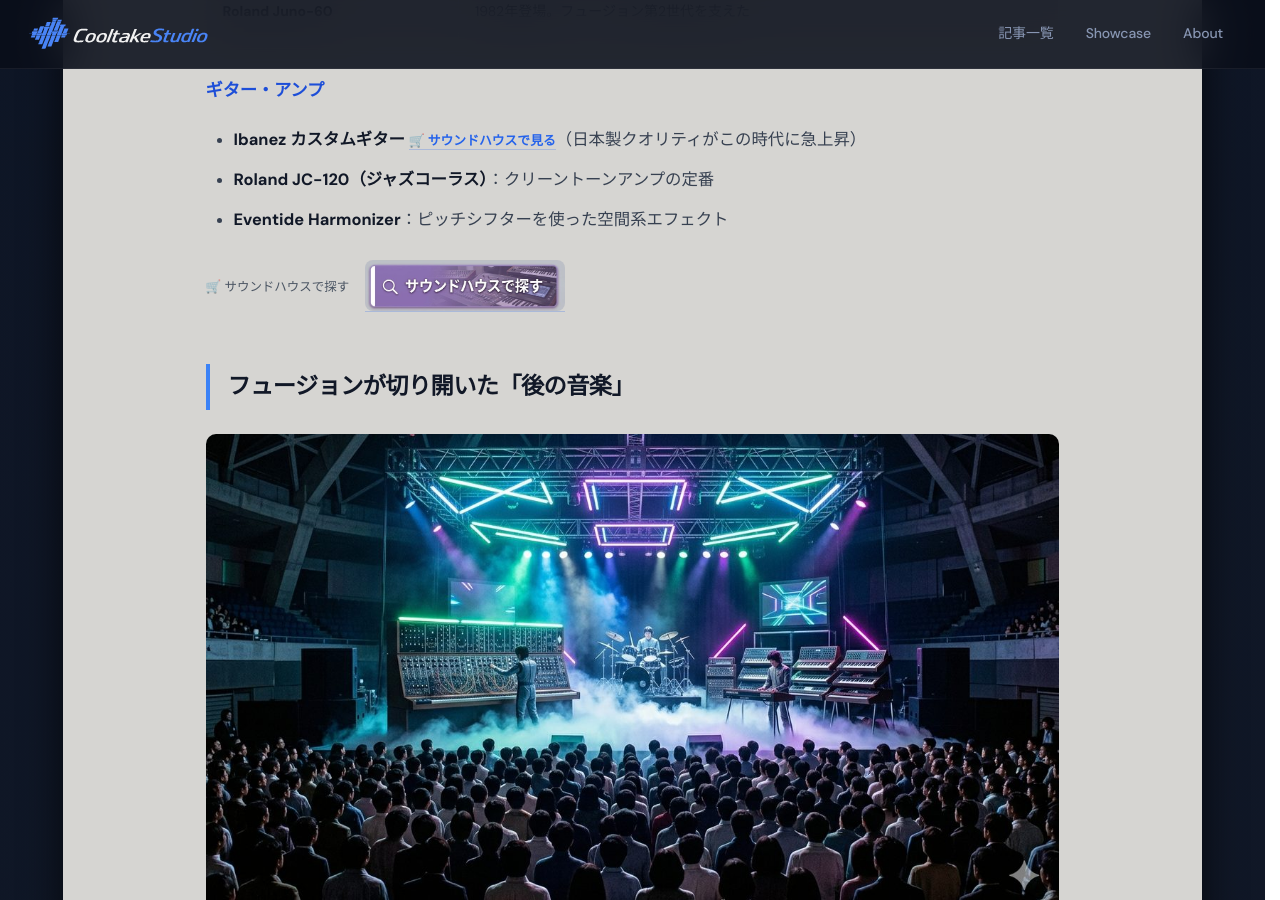
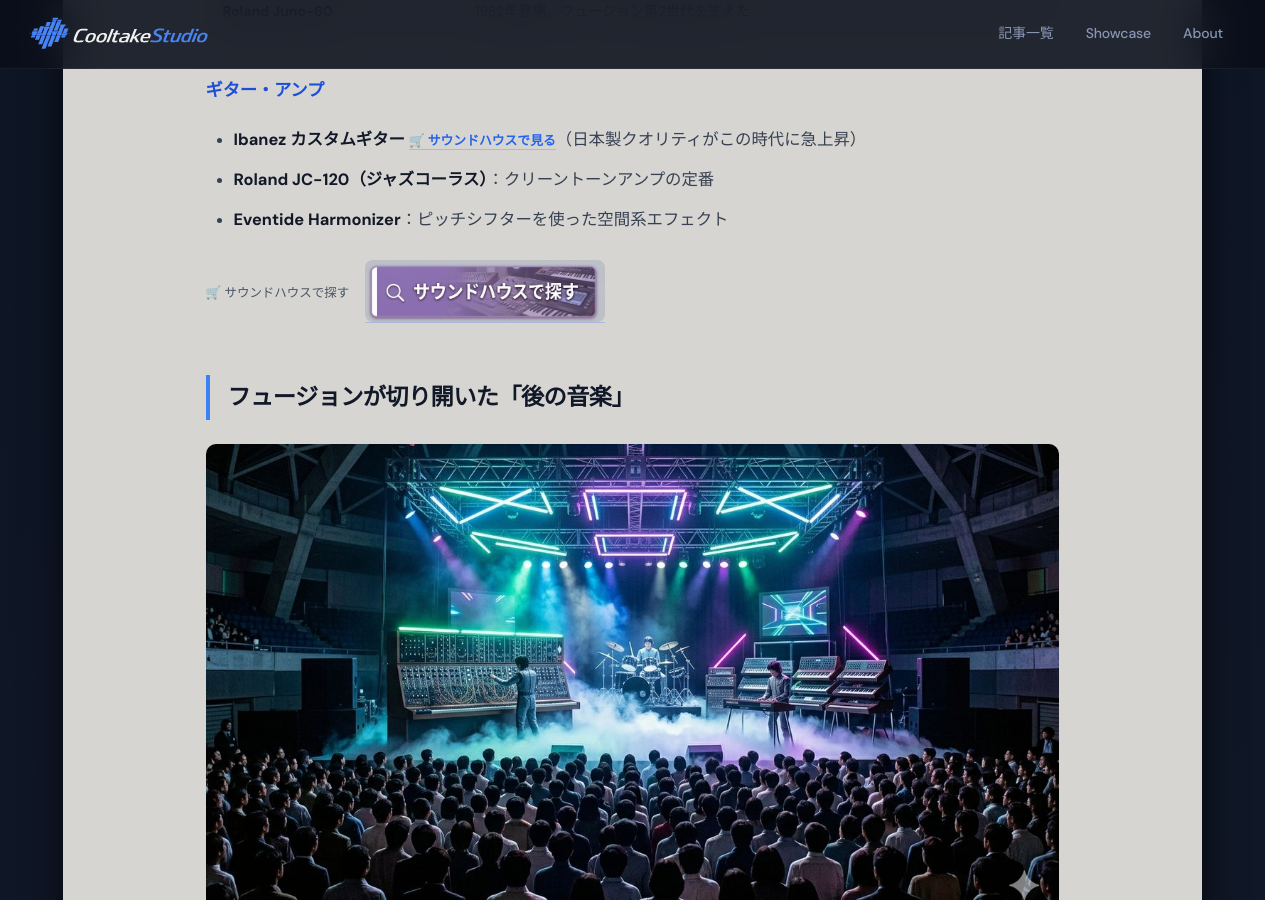
Before and after one commit to cooltake/cooltake-staging, a Jekyll site: the page built from _posts/2026-05-30-japan-music-09-fusion-jazz.md, in a window 1280 px wide and 900 px high, scrolled down 3840 px. Built offline with Jekyll 4.4.1, drawn with Linux system fonts in a browser that asks for light colours; some web fonts are replaced.

Commit message:
style: flex horizontal buttons + larger width in 2026-05-30-japan-music-09-fusion-jazz.md

```diff
--- a/_posts/2026-05-30-japan-music-09-fusion-jazz.md
+++ b/_posts/2026-05-30-japan-music-09-fusion-jazz.md
@@ -95,7 +95,7 @@ T-SQUAREの「TRUTH」（1987年）は、日本フュージョン史上最も有
 
 <div style="display:flex;gap:1rem;flex-wrap:wrap;align-items:center;margin:.8rem 0;">
 <span style="display:block;font-size:.78rem;color:#4b5563;margin-bottom:3px;margin-top:6px;">🛒 サウンドハウスで探す</span>
-<a href="https://h.accesstrade.net/sp/cc?rk=01001xqc00os63&url=https%3A%2F%2Fwww.soundhouse.co.jp%2Fsearch%2Findex%3Fs_category_cd%3D310" rel="nofollow" referrerpolicy="no-referrer-when-downgrade" style="display:inline-block;text-decoration:none;"><img src="/assets/images/btn-soundhouse.jpg" alt="サウンドハウスで探す" width="200" style="height:auto;border-radius:8px;display:block;"></a>
+<a href="https://h.accesstrade.net/sp/cc?rk=01001xqc00os63&url=https%3A%2F%2Fwww.soundhouse.co.jp%2Fsearch%2Findex%3Fs_category_cd%3D310" rel="nofollow" referrerpolicy="no-referrer-when-downgrade" style="display:inline-block;text-decoration:none;"><img src="/assets/images/btn-soundhouse.jpg" alt="サウンドハウスで探す" width="240" style="height:auto;border-radius:8px;display:block;"></a>
 </div>
 
 
@@ -118,9 +118,9 @@ T-SQUAREの「TRUTH」（1987年）は、日本フュージョン史上最も有
 
 <div style="display:flex;gap:1rem;flex-wrap:wrap;align-items:center;margin:.8rem 0;">
 <span style="display:block;font-size:.78rem;color:#4b5563;margin-bottom:3px;margin-top:6px;">🔍 楽天市場で探す</span>
-<a href="https://hb.afl.rakuten.co.jp/ichiba/0b15ddc7.28c5c9ed.0b15ddc8.5d23dd4d/?pc=https%3A%2F%2Fsearch.rakuten.co.jp%2Fsearch%2Fmall%2F%E3%82%AB%E3%82%B7%E3%82%AA%E3%83%9A%E3%82%A2%20T-SQUARE%20CD%2F" rel="nofollow" referrerpolicy="no-referrer-when-downgrade" style="display:inline-block;text-decoration:none;"><img src="/assets/images/btn-rakuten.jpg" alt="楽天市場で探す" width="200" style="height:auto;border-radius:8px;display:block;"></a>
+<a href="https://hb.afl.rakuten.co.jp/ichiba/0b15ddc7.28c5c9ed.0b15ddc8.5d23dd4d/?pc=https%3A%2F%2Fsearch.rakuten.co.jp%2Fsearch%2Fmall%2F%E3%82%AB%E3%82%B7%E3%82%AA%E3%83%9A%E3%82%A2%20T-SQUARE%20CD%2F" rel="nofollow" referrerpolicy="no-referrer-when-downgrade" style="display:inline-block;text-decoration:none;"><img src="/assets/images/btn-rakuten.jpg" alt="楽天市場で探す" width="240" style="height:auto;border-radius:8px;display:block;"></a>
 <span style="display:block;font-size:.78rem;color:#4b5563;margin-bottom:3px;margin-top:6px;">🛒 サウンドハウスで探す</span>
-<a href="https://h.accesstrade.net/sp/cc?rk=01001xqc00os63&url=https%3A%2F%2Fwww.soundhouse.co.jp%2Fsearch%2Findex%3Fs_category_cd%3D310" rel="nofollow" referrerpolicy="no-referrer-when-downgrade" style="display:inline-block;text-decoration:none;"><img src="/assets/images/btn-soundhouse.jpg" alt="サウンドハウスで探す" width="200" style="height:auto;border-radius:8px;display:block;"></a>
+<a href="https://h.accesstrade.net/sp/cc?rk=01001xqc00os63&url=https%3A%2F%2Fwww.soundhouse.co.jp%2Fsearch%2Findex%3Fs_category_cd%3D310" rel="nofollow" referrerpolicy="no-referrer-when-downgrade" style="display:inline-block;text-decoration:none;"><img src="/assets/images/btn-soundhouse.jpg" alt="サウンドハウスで探す" width="240" style="height:auto;border-radius:8px;display:block;"></a>
 </div>
 
 
```
